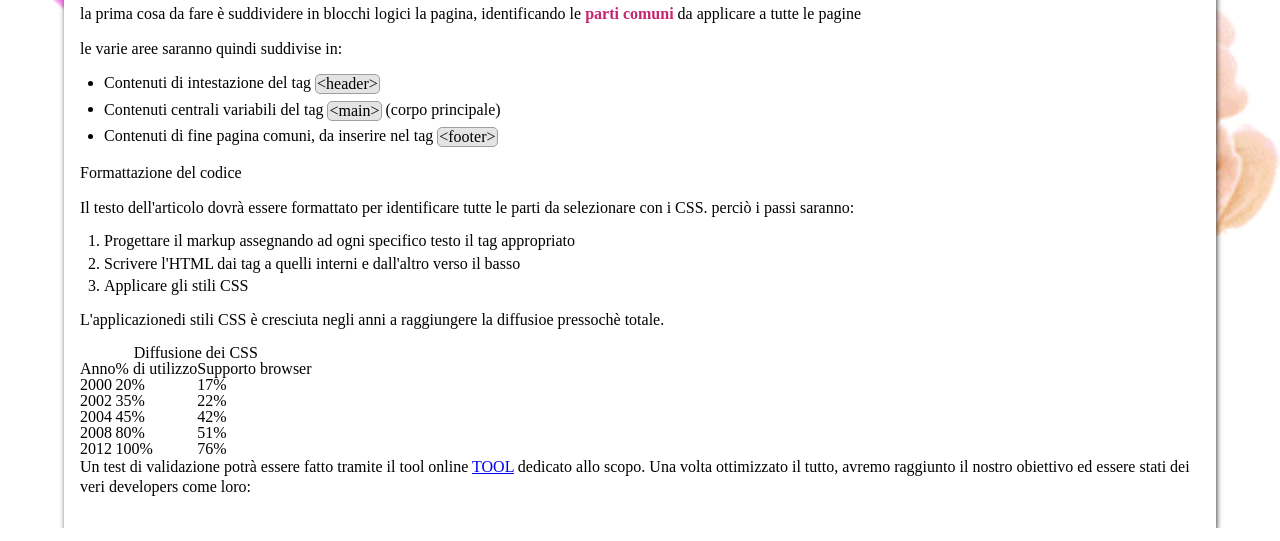
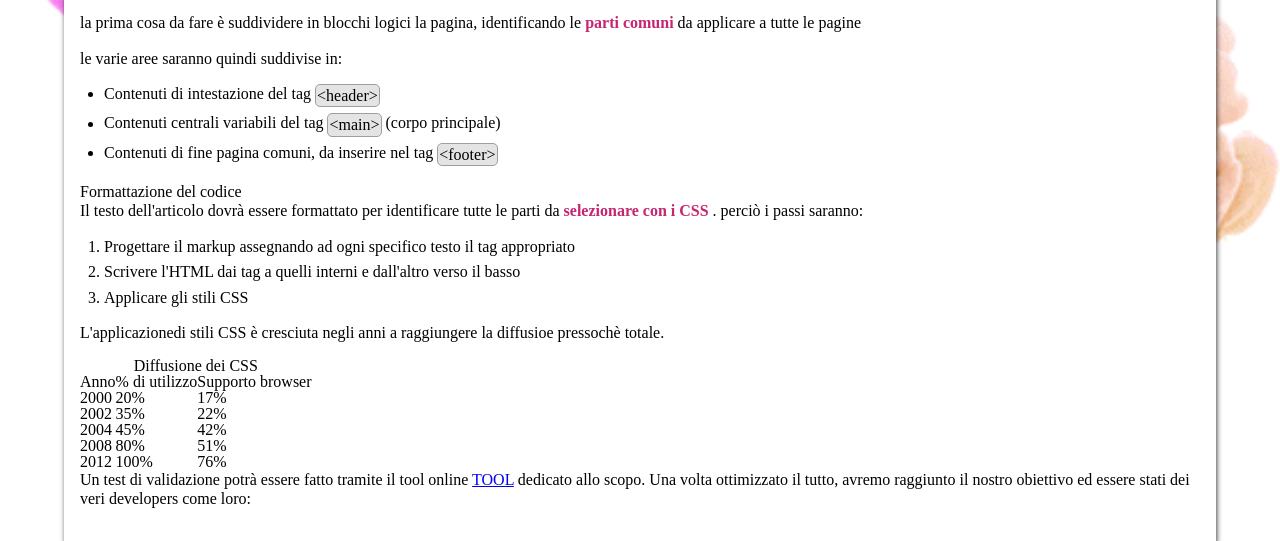
Before and after one commit to MrMax01/S1-L4-formattazione-elementi, a plain HTML site: page index.html in a window 1280 px wide. Shown: the part 366-907 px from the top of the page. Drawn offline with Linux system fonts and the light colour scheme.

```diff
--- a/assets/css/style.css
+++ b/assets/css/style.css
@@ -11,8 +11,15 @@
   background-size: cover; /* Opzionale: regola la dimensione dell'immagine di sfondo */
   background-position: center;
 }
+
 li {
   margin-bottom: 0.4rem;
+  line-height: 1.2rem;
+}
+
+p {
+  margin-bottom: 1rem;
+  line-height: 1.2rem;
 }
 
 /* HEADER */
@@ -58,10 +65,6 @@
   line-height: 2.4rem;
   margin-bottom: 1rem;
 }
-p {
-  margin-bottom: 1rem;
-  line-height: 1.2rem;
-}
 h2 + p {
   color: gray;
 }
--- a/index.html
+++ b/index.html
@@ -34,10 +34,10 @@
           <li>Contenuti centrali variabili del tag <code>&lt;main&gt;</code> (corpo principale)</li>
           <li>Contenuti di fine pagina comuni, da inserire nel tag <code>&lt;footer&gt;</code></li>
         </ul>
-        <p>Formattazione del codice</p>
         <p>
-          Il testo dell'articolo dovrà essere formattato per identificare tutte le parti da selezionare con i CSS.
-          perciò i passi saranno:
+          Formattazione del codice <br />
+          Il testo dell'articolo dovrà essere formattato per identificare tutte le parti da
+          <span>selezionare con i CSS </span>. perciò i passi saranno:
         </p>
         <ol>
           <li>Progettare il markup assegnando ad ogni specifico testo il tag appropriato</li>
```
